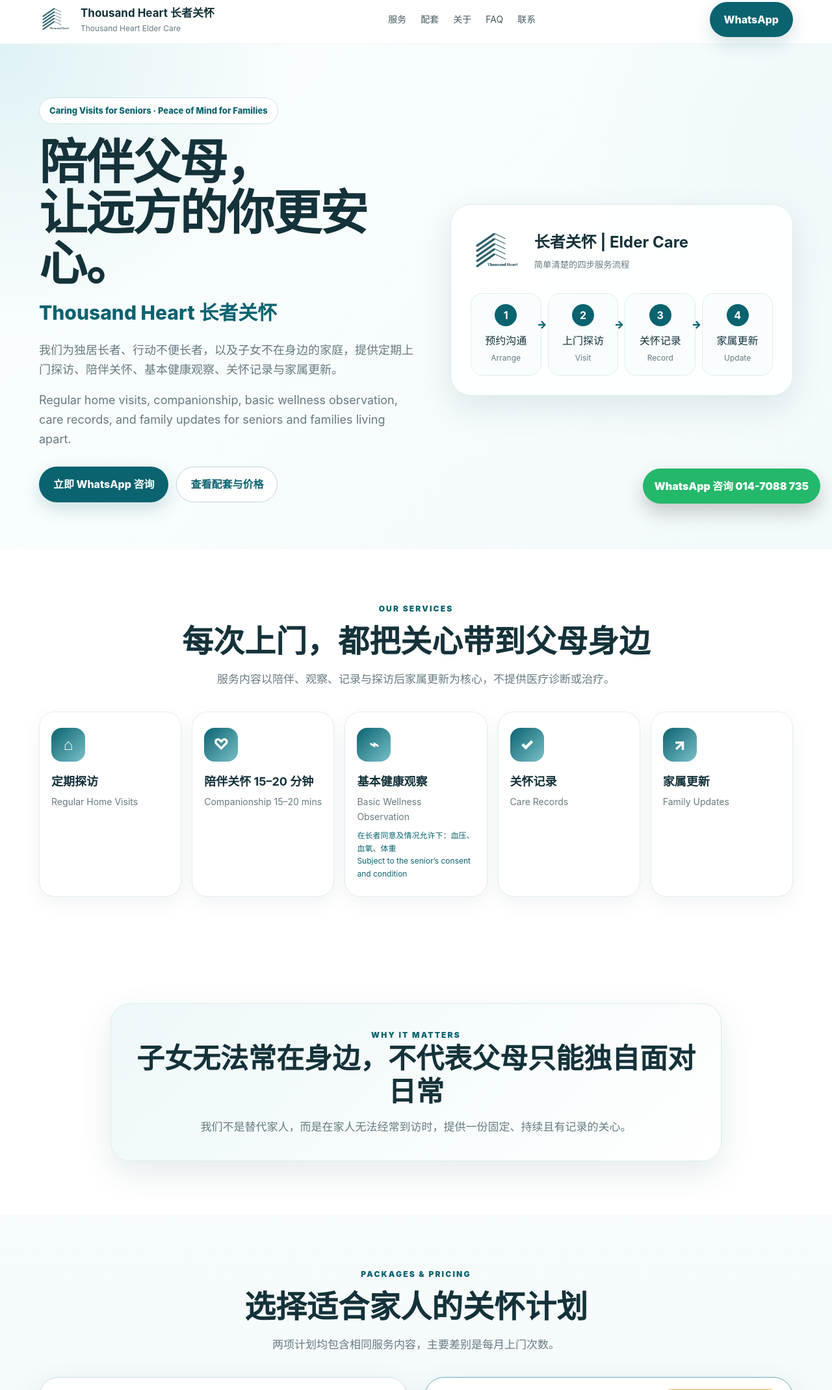
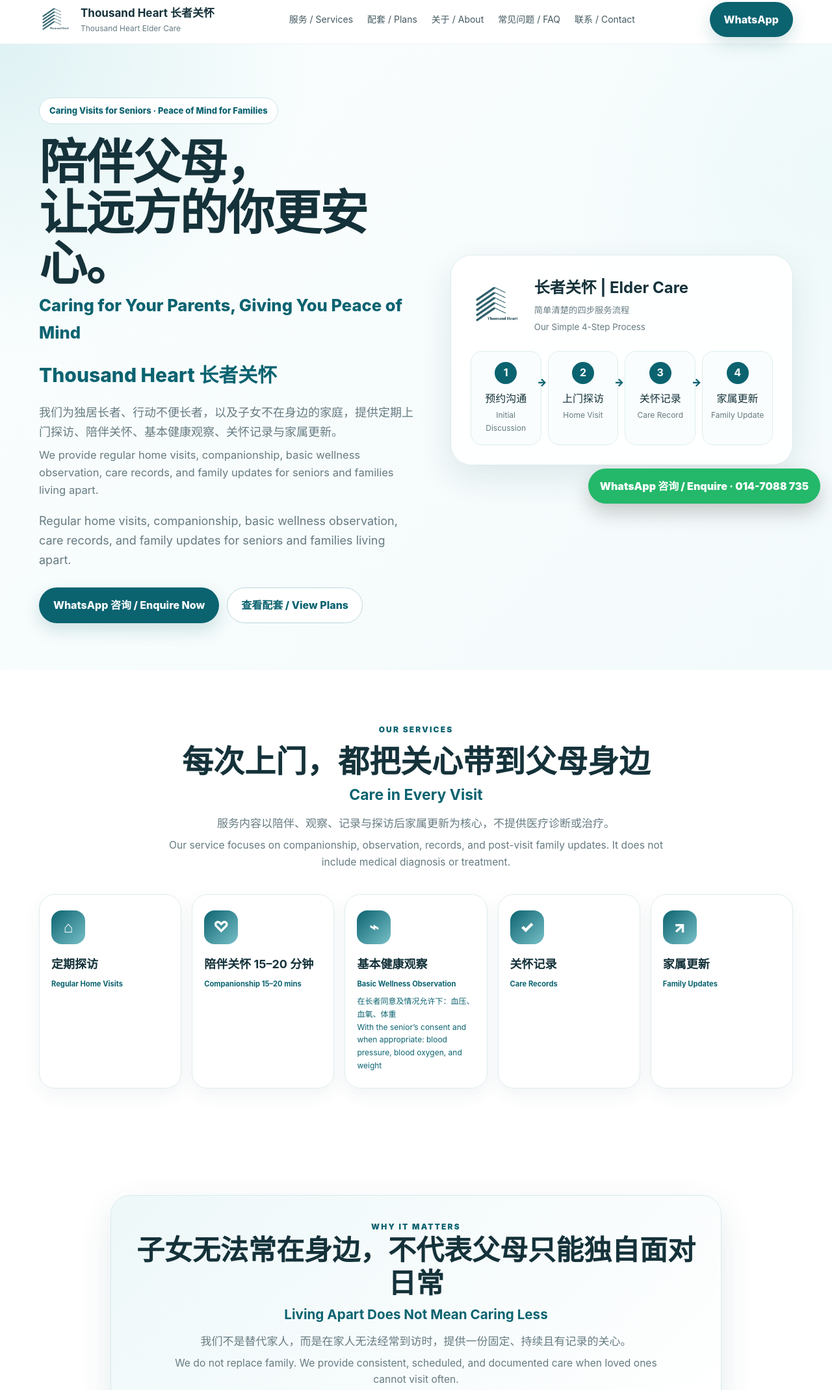
Before and after one commit to contactthousandheart-alt/thousandheart.com.my, a plain HTML site: page index.html in a window 1280 px wide. Shown: the part 7-2146 px from the top of the page at 65% size. Drawn offline with Linux system fonts and the light colour scheme.

Commit message:
Update index.html

```diff
--- a/index.html
+++ b/index.html
@@ -5,10 +5,10 @@
   <meta name="viewport" content="width=device-width, initial-scale=1">
   <meta name="theme-color" content="#0c6170">
   <title>Thousand Heart 长者关怀 | Elder Care</title>
-  <meta name="description" content="Thousand Heart 长者关怀提供定期上门探访、陪伴关怀、基本健康观察、关怀记录与探访后家属更新。关怀计划从 RM199/月起。">
+  <meta name="description" content="Thousand Heart 长者关怀提供定期上门探访、陪伴关怀、基本健康观察、关怀记录与探访后家属更新。Thousand Heart Elder Care provides regular home visits, companionship, basic wellness observation, care records, and post-visit family updates. Plans start from RM199 per month.">
   <meta name="keywords" content="长者关怀, 长者上门探访, elder care, senior home visits, companionship, family updates">
   <meta property="og:title" content="Thousand Heart 长者关怀">
-  <meta property="og:description" content="陪伴父母，让远方的你更安心。定期探访、陪伴关怀、基本健康观察与家属更新。">
+  <meta property="og:description" content="陪伴父母，让远方的你更安心。Caring visits for seniors, with clear updates for families living apart.">
   <meta property="og:type" content="website">
   <meta property="og:image" content="og-cover.png">
   <link rel="icon" type="image/png" href="favicon.png">
@@ -51,13 +51,19 @@
     .float{position:fixed;right:18px;bottom:18px;background:var(--green);color:#fff;text-decoration:none;font-weight:900;padding:14px 18px;border-radius:999px;box-shadow:0 14px 30px rgba(0,0,0,.2);z-index:30}
     @media(max-width:940px){nav{display:none}.hero-grid,.package-grid,.about-grid,.trust-grid,.contact-grid{grid-template-columns:1fr}.services{grid-template-columns:1fr 1fr}.hero{padding-top:58px}.flow{grid-template-columns:1fr 1fr}.flow-step:nth-child(2):after{display:none}}
     @media(max-width:580px){.container{width:min(100% - 24px,1160px)}.brand span{display:none}.topbar{min-height:66px}.brand img{width:44px;height:44px}h1{letter-spacing:-1px}.services{grid-template-columns:1fr 1fr}.service{padding:18px 13px}.service h3{font-size:15px}.flow{grid-template-columns:1fr}.flow-step:after{display:none!important}.package{padding:22px}.price{font-size:56px}.hero-card{padding:22px}.float{left:14px;right:14px;text-align:center}.footer-row{padding-bottom:54px}}
-  </style>
+
+    .hero-en{font-size:clamp(19px,2vw,27px);font-weight:800;color:var(--brand);margin:-8px 0 20px}
+    .h2-en{display:block;font-size:.48em;font-weight:700;color:var(--brand);margin-top:10px;letter-spacing:0}
+    .card-en{display:block;font-size:.62em;font-weight:700;color:var(--brand);margin-top:6px}
+    .en-line{display:inline-block;margin-top:7px;color:var(--muted);font-size:.92em;line-height:1.65}
+    .bilingual-label{display:block;font-size:.82em;color:var(--muted);font-weight:600;margin-top:3px}
+</style>
 </head>
 <body>
 <header>
   <div class="container topbar">
     <a class="brand" href="#top"><img src="logo.png" alt="Thousand Heart logo"><div><strong>Thousand Heart 长者关怀</strong><span>Thousand Heart Elder Care</span></div></a>
-    <nav><a href="#services">服务</a><a href="#packages">配套</a><a href="#about">关于</a><a href="#faq">FAQ</a><a href="#contact">联系</a></nav>
+    <nav><a href="#services">服务 / Services</a><a href="#packages">配套 / Plans</a><a href="#about">关于 / About</a><a href="#faq">常见问题 / FAQ</a><a href="#contact">联系 / Contact</a></nav>
     <a class="btn btn-primary" href="https://wa.me/60147088735?text=%E4%BD%A0%E5%A5%BD%EF%BC%8C%E6%88%91%E6%83%B3%E4%BA%86%E8%A7%A3%20Thousand%20Heart%20%E9%95%BF%E8%80%85%E5%85%B3%E6%80%80%E7%9A%84%E4%B8%8A%E9%97%A8%E6%8E%A2%E8%AE%BF%E6%9C%8D%E5%8A%A1%E3%80%82%E9%95%BF%E8%80%85%E6%89%80%E5%9C%A8%E5%9C%B0%E5%8C%BA%E6%98%AF%EF%BC%9A____%EF%BC%8C%E6%88%91%E6%83%B3%E4%BA%86%E8%A7%A3%E5%9F%BA%E7%A1%80%E5%85%B3%E6%80%80%E8%AE%A1%E5%88%92%E6%88%96%E6%AF%8F%E5%91%A8%E5%85%B3%E6%80%80%E8%AE%A1%E5%88%92%E3%80%82">WhatsApp</a>
   </div>
 </header>
@@ -66,32 +72,32 @@
   <div class="container hero-grid">
     <div>
       <span class="pill">Caring Visits for Seniors · Peace of Mind for Families</span>
-      <h1>陪伴父母，<br>让远方的你更安心。</h1>
+      <h1>陪伴父母，<br>让远方的你更安心。</h1><div class="hero-en">Caring for Your Parents, Giving You Peace of Mind</div>
       <div class="subhead">Thousand Heart 长者关怀</div>
-      <p>我们为独居长者、行动不便长者，以及子女不在身边的家庭，提供定期上门探访、陪伴关怀、基本健康观察、关怀记录与家属更新。</p>
+      <p>我们为独居长者、行动不便长者，以及子女不在身边的家庭，提供定期上门探访、陪伴关怀、基本健康观察、关怀记录与家属更新。<br><span class="en-line">We provide regular home visits, companionship, basic wellness observation, care records, and family updates for seniors and families living apart.</span></p>
       <p>Regular home visits, companionship, basic wellness observation, care records, and family updates for seniors and families living apart.</p>
-      <div class="actions"><a class="btn btn-primary" href="https://wa.me/60147088735?text=%E4%BD%A0%E5%A5%BD%EF%BC%8C%E6%88%91%E6%83%B3%E4%BA%86%E8%A7%A3%20Thousand%20Heart%20%E9%95%BF%E8%80%85%E5%85%B3%E6%80%80%E7%9A%84%E4%B8%8A%E9%97%A8%E6%8E%A2%E8%AE%BF%E6%9C%8D%E5%8A%A1%E3%80%82%E9%95%BF%E8%80%85%E6%89%80%E5%9C%A8%E5%9C%B0%E5%8C%BA%E6%98%AF%EF%BC%9A____%EF%BC%8C%E6%88%91%E6%83%B3%E4%BA%86%E8%A7%A3%E5%9F%BA%E7%A1%80%E5%85%B3%E6%80%80%E8%AE%A1%E5%88%92%E6%88%96%E6%AF%8F%E5%91%A8%E5%85%B3%E6%80%80%E8%AE%A1%E5%88%92%E3%80%82">立即 WhatsApp 咨询</a><a class="btn btn-secondary" href="#packages">查看配套与价格</a></div>
+      <div class="actions"><a class="btn btn-primary" href="https://wa.me/60147088735?text=%E4%BD%A0%E5%A5%BD%EF%BC%8C%E6%88%91%E6%83%B3%E4%BA%86%E8%A7%A3%20Thousand%20Heart%20%E9%95%BF%E8%80%85%E5%85%B3%E6%80%80%E7%9A%84%E4%B8%8A%E9%97%A8%E6%8E%A2%E8%AE%BF%E6%9C%8D%E5%8A%A1%E3%80%82%E9%95%BF%E8%80%85%E6%89%80%E5%9C%A8%E5%9C%B0%E5%8C%BA%E6%98%AF%EF%BC%9A____%EF%BC%8C%E6%88%91%E6%83%B3%E4%BA%86%E8%A7%A3%E5%9F%BA%E7%A1%80%E5%85%B3%E6%80%80%E8%AE%A1%E5%88%92%E6%88%96%E6%AF%8F%E5%91%A8%E5%85%B3%E6%80%80%E8%AE%A1%E5%88%92%E3%80%82">WhatsApp 咨询 / Enquire Now</a><a class="btn btn-secondary" href="#packages">查看配套 / View Plans</a></div>
     </div>
     <div class="hero-card">
-      <div class="logo-row"><img src="logo.png" alt="Thousand Heart"><div><h3>长者关怀 | Elder Care</h3><small>简单清楚的四步服务流程</small></div></div>
+      <div class="logo-row"><img src="logo.png" alt="Thousand Heart"><div><h3>长者关怀 | Elder Care</h3><small>简单清楚的四步服务流程<br>Our Simple 4-Step Process</small></div></div>
       <div class="flow">
-        <div class="flow-step"><b>1</b>预约沟通<span>Arrange</span></div>
-        <div class="flow-step"><b>2</b>上门探访<span>Visit</span></div>
-        <div class="flow-step"><b>3</b>关怀记录<span>Record</span></div>
-        <div class="flow-step"><b>4</b>家属更新<span>Update</span></div>
+        <div class="flow-step"><b>1</b>预约沟通<span>Initial Discussion</span></div>
+        <div class="flow-step"><b>2</b>上门探访<span>Home Visit</span></div>
+        <div class="flow-step"><b>3</b>关怀记录<span>Care Record</span></div>
+        <div class="flow-step"><b>4</b>家属更新<span>Family Update</span></div>
       </div>
     </div>
   </div>
 </section>
 <section id="services">
   <div class="container">
-    <div class="section-title"><div class="eyebrow">Our Services</div><h2>每次上门，都把关心带到父母身边</h2><p>服务内容以陪伴、观察、记录与探访后家属更新为核心，不提供医疗诊断或治疗。</p></div>
+    <div class="section-title"><div class="eyebrow">Our Services</div><h2>每次上门，都把关心带到父母身边<br><span class="h2-en">Care in Every Visit</span></h2><p>服务内容以陪伴、观察、记录与探访后家属更新为核心，不提供医疗诊断或治疗。<br><span class="en-line">Our service focuses on companionship, observation, records, and post-visit family updates. It does not include medical diagnosis or treatment.</span></p></div>
     <div class="services">
-      <article class="service"><div class="icon">⌂</div><h3>定期探访</h3><p>Regular Home Visits</p></article>
-      <article class="service"><div class="icon">♡</div><h3>陪伴关怀 15–20 分钟</h3><p>Companionship 15–20 mins</p></article>
-      <article class="service"><div class="icon">⌁</div><h3>基本健康观察</h3><p>Basic Wellness Observation</p><div class="note">在长者同意及情况允许下：血压、血氧、体重<br>Subject to the senior’s consent and condition</div></article>
-      <article class="service"><div class="icon">✓</div><h3>关怀记录</h3><p>Care Records</p></article>
-      <article class="service"><div class="icon">↗</div><h3>家属更新</h3><p>Family Updates</p></article>
+      <article class="service"><div class="icon">⌂</div><h3>定期探访<br><span class="card-en">Regular Home Visits</span></h3></article>
+      <article class="service"><div class="icon">♡</div><h3>陪伴关怀 15–20 分钟<br><span class="card-en">Companionship 15–20 mins</span></h3></article>
+      <article class="service"><div class="icon">⌁</div><h3>基本健康观察<br><span class="card-en">Basic Wellness Observation</span></h3><div class="note">在长者同意及情况允许下：血压、血氧、体重<br>With the senior’s consent and when appropriate: blood pressure, blood oxygen, and weight</div></article>
+      <article class="service"><div class="icon">✓</div><h3>关怀记录<br><span class="card-en">Care Records</span></h3></article>
+      <article class="service"><div class="icon">↗</div><h3>家属更新<br><span class="card-en">Family Updates</span></h3></article>
     </div>
   </div>
 </section>
@@ -99,49 +105,49 @@
   <div class="container">
     <div class="need-box">
       <div class="eyebrow">Why It Matters</div>
-      <h2>子女无法常在身边，不代表父母只能独自面对日常</h2>
-      <p>我们不是替代家人，而是在家人无法经常到访时，提供一份固定、持续且有记录的关心。</p>
+      <h2>子女无法常在身边，不代表父母只能独自面对日常<br><span class="h2-en">Living Apart Does Not Mean Caring Less</span></h2>
+      <p>我们不是替代家人，而是在家人无法经常到访时，提供一份固定、持续且有记录的关心。<br><span class="en-line">We do not replace family. We provide consistent, scheduled, and documented care when loved ones cannot visit often.</span></p>
     </div>
   </div>
 </section>
 <section id="packages" class="packages">
   <div class="container">
-    <div class="section-title"><div class="eyebrow">Packages & Pricing</div><h2>选择适合家人的关怀计划</h2><p>两项计划均包含相同服务内容，主要差别是每月上门次数。</p></div>
+    <div class="section-title"><div class="eyebrow">Packages & Pricing</div><h2>选择适合家人的关怀计划<br><span class="h2-en">Choose the Right Care Plan for Your Family</span></h2><p>两项计划均包含相同服务内容，主要差别是每月上门次数。<br><span class="en-line">Both plans include the same services. The main difference is the number of visits each month.</span></p></div>
     <div class="package-grid">
       <article class="package"><div class="badge">基础关怀计划 · Basic Care Plan</div><div class="price">RM199 <small>/ month</small></div><div class="visit">每两周探访一次｜每月 2 次<span>Home visit every 2 weeks | 2 visits per month</span></div><ul><li>定期探访 <span class="small">Regular Home Visits</span></li><li>陪伴关怀 15–20 分钟 <span class="small">Companionship 15–20 mins</span></li><li>基本健康观察 <span class="small">Blood Pressure, Blood Oxygen, Weight</span></li><li>关怀记录 <span class="small">Care Records</span></li><li>探访后家属更新 <span class="small">Post-visit Family Updates</span></li></ul></article>
       <article class="package featured"><div class="popular">较受家庭欢迎 · Most Popular</div><div class="badge">每周关怀计划 · Weekly Care Plan</div><div class="price">RM299 <small>/ month</small></div><div class="visit">每周探访一次｜每月 4 次<span>Weekly home visit | 4 visits per month</span></div><ul><li>定期探访 <span class="small">Regular Home Visits</span></li><li>陪伴关怀 15–20 分钟 <span class="small">Companionship 15–20 mins</span></li><li>基本健康观察 <span class="small">Blood Pressure, Blood Oxygen, Weight</span></li><li>关怀记录 <span class="small">Care Records</span></li><li>探访后家属更新 <span class="small">Post-visit Family Updates</span></li></ul></article>
     </div>
-    <div class="notice" style="text-align:center"><strong>预约说明</strong><br>探访日期会提前确认，并可能因公共假期或日历安排作出调整。<br><small>Visit dates are arranged in advance and may be adjusted around public holidays or calendar schedules.</small></div>
+    <div class="notice" style="text-align:center"><strong>预约说明 / Visit Scheduling</strong><br>探访日期会提前确认，并可能因公共假期或日历安排作出调整。<br><small>Visit dates are arranged in advance and may be adjusted around public holidays or calendar schedules.</small></div>
     <div class="suitable"><strong>适合独居长者｜行动不便长者｜子女不在身边的家庭</strong><p>Suitable for seniors living alone, seniors with limited mobility, and families living apart.</p></div>
   </div>
 </section>
 <section id="about">
   <div class="container about-grid">
-    <div class="card"><div class="eyebrow">About Us</div><h3>我们做的，是一份固定而持续的关心</h3><p>当子女无法经常陪在父母身边，我们会按照约定定期上门，陪伴聊天、留意当天的基本情况，并在探访后把近况更新给家属。</p><p>我们的服务以温和、尊重与清楚沟通为原则，让长者感受到被关心，也让远方家属多一份安心。</p></div>
-    <div class="card dark"><div class="eyebrow" style="color:#9ee8ef">Our Scope</div><h3>清楚、安心的非医疗服务定位</h3><div class="trust-list"><div class="trust-item">不提供诊断或治疗<br><small>No diagnosis or treatment</small></div><div class="trust-item">不提供处方、注射或伤口护理<br><small>No prescriptions, injections, or wound care</small></div><div class="trust-item">不属于紧急救援服务<br><small>Not an emergency response service</small></div><div class="trust-item">发现异常时会通知家属并建议就医<br><small>Families will be informed if unusual readings or conditions are observed</small></div></div></div>
+    <div class="card"><div class="eyebrow">About Us</div><h3>我们做的，是一份固定而持续的关心<br><span class="card-en">Consistent Care, Even When Families Live Apart</span></h3><p>当子女无法经常陪在父母身边，我们会按照约定定期上门，陪伴聊天、留意当天的基本情况，并在探访后把近况更新给家属。<br><span class="en-line">When family members cannot visit often, we make scheduled visits, offer companionship, observe the senior’s general condition, and provide a post-visit update.</span></p><p>我们的服务以温和、尊重与清楚沟通为原则，让长者感受到被关心，也让远方家属多一份安心。<br><span class="en-line">Our service is guided by kindness, respect, and clear communication, helping seniors feel cared for and families feel reassured.</span></p></div>
+    <div class="card dark"><div class="eyebrow" style="color:#9ee8ef">Our Scope</div><h3>清楚、安心的非医疗服务定位<br><span class="card-en">A Clear and Reassuring Non-Medical Service</span></h3><div class="trust-list"><div class="trust-item">不提供诊断或治疗<br><small>No diagnosis or treatment</small></div><div class="trust-item">不提供处方、注射或伤口护理<br><small>No prescriptions, injections, or wound care</small></div><div class="trust-item">不属于紧急救援服务<br><small>Not an emergency response service</small></div><div class="trust-item">发现异常时会通知家属并建议就医<br><small>Families will be informed if unusual readings or conditions are observed</small></div></div></div>
   </div>
 </section>
 <section style="background:#f7fbfc">
   <div class="container">
-    <div class="card" style="max-width:900px;margin:0 auto"><div class="eyebrow">Why Families Choose Us</div><h3>家属能获得什么？</h3><div class="trust-list"><div class="trust-item">每次探访后的基本情况更新</div><div class="trust-item">简单清楚的关怀与观察记录</div><div class="trust-item">固定探访安排，减少长期不知情的担心</div><div class="trust-item">尊重长者隐私与家庭选择</div></div><div class="notice"><strong>重要说明</strong><br>本服务属于非医疗性质，不提供诊断、治疗或紧急救援。<br><small>This is a non-medical service. No diagnosis, treatment, or emergency response is provided.</small></div></div>
+    <div class="card" style="max-width:900px;margin:0 auto"><div class="eyebrow">Why Families Choose Us</div><h3>家属能获得什么？<br><span class="card-en">What Families Receive</span></h3><div class="trust-list"><div class="trust-item">每次探访后的基本情况更新<br><span class="en-line">A general update after every visit</span></div><div class="trust-item">简单清楚的关怀与观察记录<br><span class="en-line">Clear care and observation records</span></div><div class="trust-item">固定探访安排，减少长期不知情的担心<br><span class="en-line">Scheduled visits that reduce uncertainty</span></div><div class="trust-item">尊重长者隐私与家庭选择<br><span class="en-line">Respect for seniors’ privacy and family choices</span></div></div><div class="notice"><strong>重要说明 / Important Notice</strong><br>本服务属于非医疗性质，不提供诊断、治疗或紧急救援。<br><small>This is a non-medical service. No diagnosis, treatment, or emergency response is provided.</small></div></div>
   </div>
 </section>
 <section id="faq">
-  <div class="container"><div class="section-title"><div class="eyebrow">FAQ</div><h2>常见问题</h2></div>
-    <details><summary>你们是护士或医生吗？</summary><p>我们的服务不是医疗或护理服务，也不以护士或医生身份提供诊断与治疗。我们进行的是定期探访、陪伴、基本健康观察、记录和家属更新。</p></details>
-    <details><summary>基本健康观察包括什么？</summary><p>主要包括血压、血氧和体重，作为日常参考记录。结果不能取代医生诊断；如发现明显异常或长者不适，会通知家属并建议尽快寻求医疗协助。</p></details>
-    <details><summary>每次上门多久？</summary><p>陪伴关怀一般为 15–20 分钟，另加基本观察、记录和家属更新所需时间。实际时间会根据长者当天情况略有不同。</p></details>
-    <details><summary>家属会收到什么更新？</summary><p>每次探访后，家属可在每次探访后收到当天的基本观察结果、长者近况和需要留意的事项。</p></details>
+  <div class="container"><div class="section-title"><div class="eyebrow">FAQ</div><h2>常见问题<br><span class="h2-en">Frequently Asked Questions</span></h2></div>
+    <details><summary>你们是护士或医生吗？ / Are you nurses or doctors?</summary><p>我们的服务不是医疗或护理服务，也不以护士或医生身份提供诊断与治疗。我们进行的是定期探访、陪伴、基本健康观察、记录和家属更新。<br><span class="en-line">This is a non-medical service. We do not provide diagnosis or treatment as nurses or doctors. Our service includes scheduled visits, companionship, basic wellness observation, records, and family updates.</span></p></details>
+    <details><summary>基本健康观察包括什么？ / What does basic wellness observation include?</summary><p>主要包括血压、血氧和体重，作为日常参考记录。结果不能取代医生诊断；如发现明显异常或长者不适，会通知家属并建议尽快寻求医疗协助。<br><span class="en-line">It mainly includes blood pressure, blood oxygen, and weight for daily reference. These records do not replace a doctor’s diagnosis. Families will be informed if unusual readings or discomfort are observed.</span></p></details>
+    <details><summary>每次上门多久？ / How long is each visit?</summary><p>陪伴关怀一般为 15–20 分钟，另加基本观察、记录和家属更新所需时间。实际时间会根据长者当天情况略有不同。<br><span class="en-line">Companionship is generally 15–20 minutes, with additional time for basic observation, records, and the family update. Actual duration may vary depending on the senior’s condition that day.</span></p></details>
+    <details><summary>家属会收到什么更新？ / What updates will the family receive?</summary><p>每次探访后，家属会收到当天的基本观察结果、长者近况和需要留意的事项。<br><span class="en-line">After each visit, the family will receive the day’s basic observations, a general update on the senior, and any matters that may need attention.</span></p></details>
   </div>
 </section>
 <section id="contact">
   <div class="container contact-grid">
-    <div class="contact-box"><h2>为爸妈安排一份固定的关心</h2><p>欢迎通过 WhatsApp 告诉我们长者所在地区、家庭需求及希望的探访频率，我们会先确认是否适合安排。</p><div class="contact-list"><a href="https://wa.me/60147088735?text=%E4%BD%A0%E5%A5%BD%EF%BC%8C%E6%88%91%E6%83%B3%E4%BA%86%E8%A7%A3%20Thousand%20Heart%20%E9%95%BF%E8%80%85%E5%85%B3%E6%80%80%E7%9A%84%E4%B8%8A%E9%97%A8%E6%8E%A2%E8%AE%BF%E6%9C%8D%E5%8A%A1%E3%80%82%E9%95%BF%E8%80%85%E6%89%80%E5%9C%A8%E5%9C%B0%E5%8C%BA%E6%98%AF%EF%BC%9A____%EF%BC%8C%E6%88%91%E6%83%B3%E4%BA%86%E8%A7%A3%E5%9F%BA%E7%A1%80%E5%85%B3%E6%80%80%E8%AE%A1%E5%88%92%E6%88%96%E6%AF%8F%E5%91%A8%E5%85%B3%E6%80%80%E8%AE%A1%E5%88%92%E3%80%82">WhatsApp：014-7088 735</a><a href="mailto:contact.thousandheart@gmail.com">Email：contact.thousandheart@gmail.com</a></div></div>
-    <div class="card"><div class="eyebrow">Business Information</div><h3>Thousand Heart Enterprise</h3><p><strong>Brand:</strong> Thousand Heart 长者关怀 | Elder Care</p><p><strong>SSM Reg. No.:</strong> 202303289864</p><p><strong>Service Type:</strong> Non-medical in-home elder care visits</p></div>
+    <div class="contact-box"><h2>为爸妈安排一份固定的关心<br><span class="h2-en">Arrange Consistent Care for Your Parents</span></h2><p>欢迎通过 WhatsApp 告诉我们长者所在地区、家庭需求及希望的探访频率，我们会先确认是否适合安排。<br><span class="en-line">Tell us the senior’s location, family needs, and preferred visit frequency through WhatsApp. We will first confirm whether the service can be arranged.</span></p><div class="contact-list"><a href="https://wa.me/60147088735?text=%E4%BD%A0%E5%A5%BD%EF%BC%8C%E6%88%91%E6%83%B3%E4%BA%86%E8%A7%A3%20Thousand%20Heart%20%E9%95%BF%E8%80%85%E5%85%B3%E6%80%80%E7%9A%84%E4%B8%8A%E9%97%A8%E6%8E%A2%E8%AE%BF%E6%9C%8D%E5%8A%A1%E3%80%82%E9%95%BF%E8%80%85%E6%89%80%E5%9C%A8%E5%9C%B0%E5%8C%BA%E6%98%AF%EF%BC%9A____%EF%BC%8C%E6%88%91%E6%83%B3%E4%BA%86%E8%A7%A3%E5%9F%BA%E7%A1%80%E5%85%B3%E6%80%80%E8%AE%A1%E5%88%92%E6%88%96%E6%AF%8F%E5%91%A8%E5%85%B3%E6%80%80%E8%AE%A1%E5%88%92%E3%80%82">WhatsApp 咨询 / Enquiries: 014-7088 735</a><a href="mailto:contact.thousandheart@gmail.com">电邮 / Email: contact.thousandheart@gmail.com</a></div></div>
+    <div class="card"><div class="eyebrow">Business Information</div><h3>Thousand Heart Enterprise</h3><p><strong>品牌 / Brand:</strong> Thousand Heart 长者关怀 | Elder Care</p><p><strong>SSM 注册号码 / Reg. No.:</strong> 202303289864</p><p><strong>服务类型 / Service Type:</strong> 非医疗性质长者上门关怀服务 / Non-medical in-home elder care visits</p></div>
   </div>
 </section>
 </main>
 <footer><div class="container footer-row"><div>© 2026 Thousand Heart Enterprise. All rights reserved.</div><div>长者关怀 | Elder Care</div></div></footer>
-<a class="float" href="https://wa.me/60147088735?text=%E4%BD%A0%E5%A5%BD%EF%BC%8C%E6%88%91%E6%83%B3%E4%BA%86%E8%A7%A3%20Thousand%20Heart%20%E9%95%BF%E8%80%85%E5%85%B3%E6%80%80%E7%9A%84%E4%B8%8A%E9%97%A8%E6%8E%A2%E8%AE%BF%E6%9C%8D%E5%8A%A1%E3%80%82%E9%95%BF%E8%80%85%E6%89%80%E5%9C%A8%E5%9C%B0%E5%8C%BA%E6%98%AF%EF%BC%9A____%EF%BC%8C%E6%88%91%E6%83%B3%E4%BA%86%E8%A7%A3%E5%9F%BA%E7%A1%80%E5%85%B3%E6%80%80%E8%AE%A1%E5%88%92%E6%88%96%E6%AF%8F%E5%91%A8%E5%85%B3%E6%80%80%E8%AE%A1%E5%88%92%E3%80%82">WhatsApp 咨询 014-7088 735</a>
+<a class="float" href="https://wa.me/60147088735?text=%E4%BD%A0%E5%A5%BD%EF%BC%8C%E6%88%91%E6%83%B3%E4%BA%86%E8%A7%A3%20Thousand%20Heart%20%E9%95%BF%E8%80%85%E5%85%B3%E6%80%80%E7%9A%84%E4%B8%8A%E9%97%A8%E6%8E%A2%E8%AE%BF%E6%9C%8D%E5%8A%A1%E3%80%82%E9%95%BF%E8%80%85%E6%89%80%E5%9C%A8%E5%9C%B0%E5%8C%BA%E6%98%AF%EF%BC%9A____%EF%BC%8C%E6%88%91%E6%83%B3%E4%BA%86%E8%A7%A3%E5%9F%BA%E7%A1%80%E5%85%B3%E6%80%80%E8%AE%A1%E5%88%92%E6%88%96%E6%AF%8F%E5%91%A8%E5%85%B3%E6%80%80%E8%AE%A1%E5%88%92%E3%80%82">WhatsApp 咨询 / Enquire · 014-7088 735</a>
 </body>
 </html>
```
